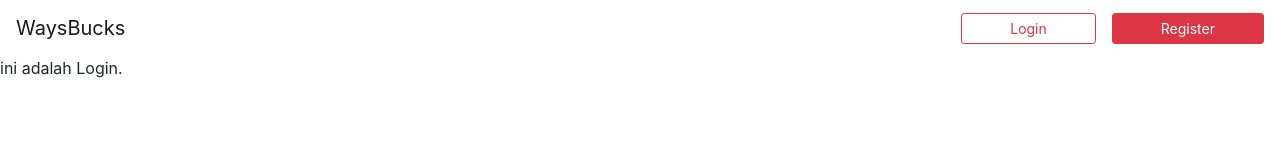
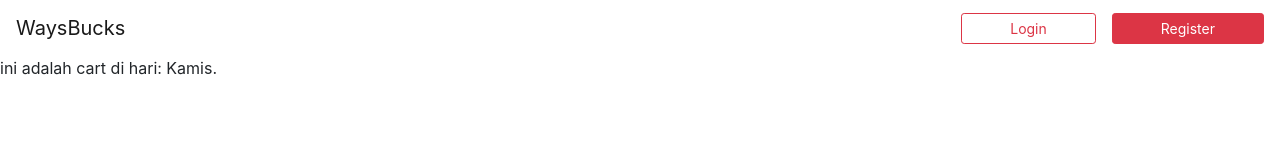
Before and after one commit to yoddidahsyat/DWF19PFK3_WaysBucks, a React (Create React App) app: page /cart in a window 1280 px wide. Before the commit this address led to /login. Shown: the top 160 px of the page. Built offline with nearby package versions, Linux system fonts and the light colour scheme.

Commit message:
Global state menggunakan UseContext

```diff
--- a/src/App.js
+++ b/src/App.js
@@ -1,5 +1,6 @@
 import {BrowserRouter as Router, Switch, Route} from 'react-router-dom';
 import 'bootstrap/dist/css/bootstrap.min.css';
+import {AppContextProvider} from './context/AppContext';
 
 // components
 import Header from './components/Navbar';
@@ -14,6 +15,7 @@ import NotFound from './pages/NotFound';
 
 const App = () => {
   return (
+    <AppContextProvider>
       <Router>
         <Header/>
         <Switch>
@@ -24,6 +26,7 @@ const App = () => {
           <Route component={NotFound} />
         </Switch>
       </Router>
+    </AppContextProvider>
   );
 }
 
--- a/src/components/PrivateRoute.jsx
+++ b/src/components/PrivateRoute.jsx
@@ -1,7 +1,7 @@
 import {Route, Redirect} from 'react-router-dom';
 
 const PrivateRoute = ({component: Component, ...rest}) => {
-    const isLogin = false;
+    const isLogin = true;
 
     return (
         <Route {...rest} render={(props) => isLogin ? <Component {...props}/> : <Redirect to="/login"/> } />
--- /dev/null
+++ b/src/context/AppContext.js
@@ -0,0 +1,12 @@
+import {createContext} from 'react';
+
+export const AppContext = createContext();
+
+export const AppContextProvider = (props) => {
+    const hari = "Kamis";
+    return (
+        <AppContext.Provider value={[hari]}>
+            {props.children}
+        </AppContext.Provider>
+    );
+};
--- a/src/pages/Cart.js
+++ b/src/pages/Cart.js
@@ -1,5 +1,10 @@
+import { useContext } from "react";
+import { AppContext } from "../context/AppContext";
+
 const Cart = () => {
-    return <div>ini adalah cart.</div>
+    const [hari] = useContext(AppContext);
+
+    return <div>ini adalah cart di hari: {hari}.</div>
 };
 
 export default Cart;
--- a/src/pages/Home.js
+++ b/src/pages/Home.js
@@ -1,5 +1,9 @@
+import {useContext} from 'react';
+import {AppContext} from '../context/AppContext';
+
 const Home = () => {
-    return <div>ini adalah Home.</div>
+    const [hari] = useContext(AppContext);
+    return <div>ini adalah hari: {hari}.</div>
 };
 
 export default Home;
```
Also changed, not shown: 1 other file (tests, documents, lock files or other folders). Lines whose indentation alone changed are shown as unchanged.
